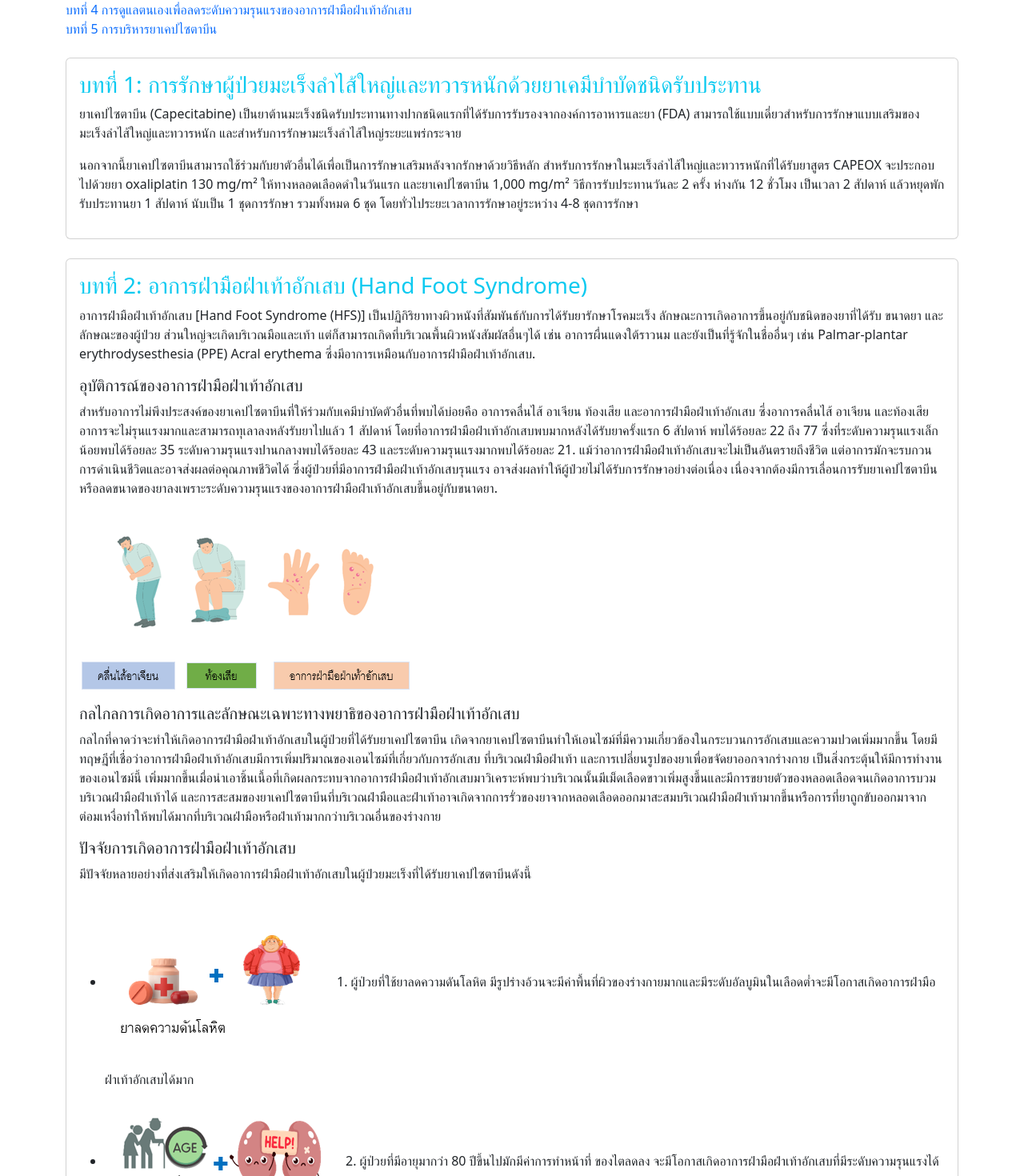
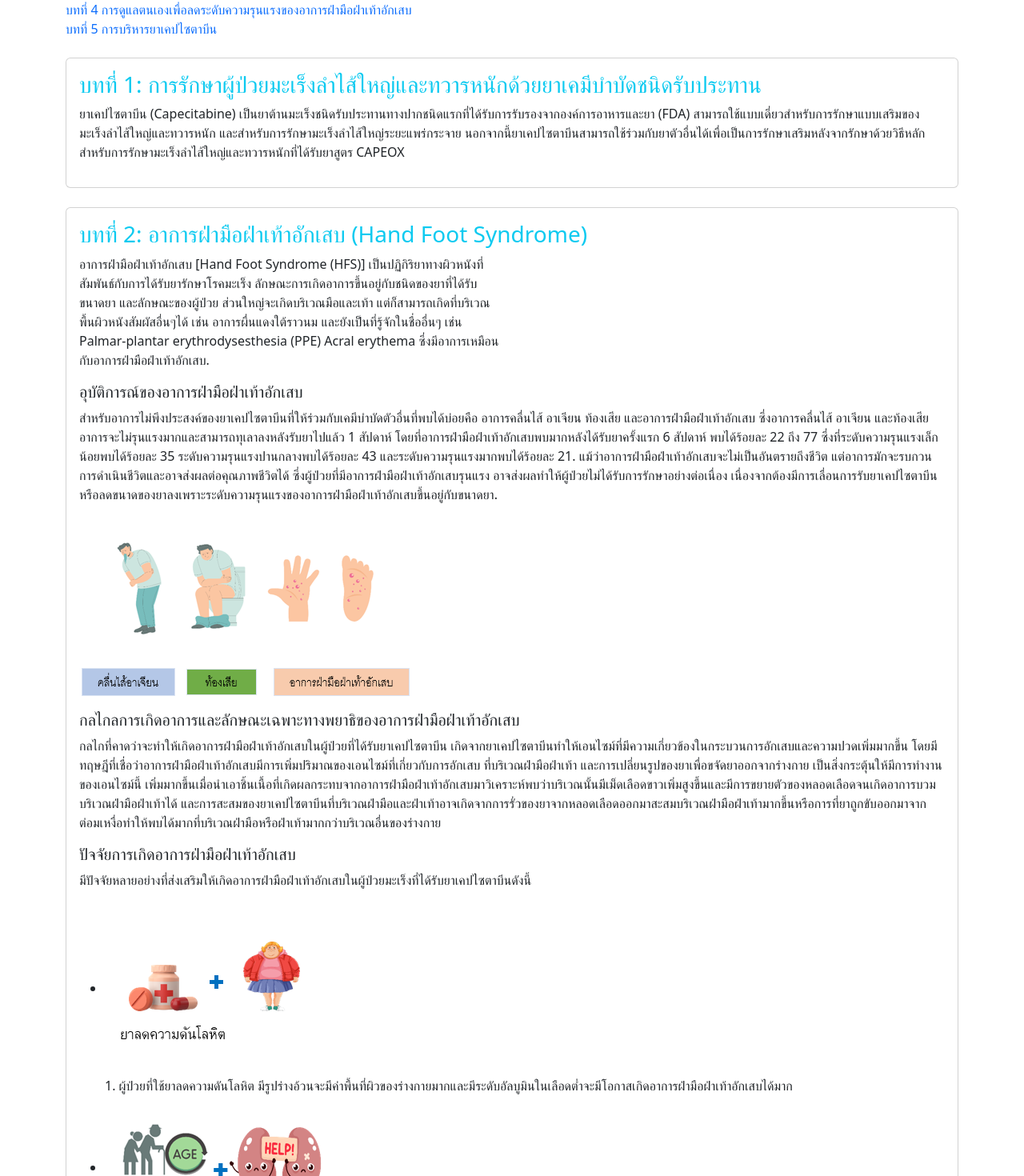
Before and after one commit to Pakawit/myweb, a React (Create React App) app in the folder frontend/: page /handbook in a window 1280 px wide. Shown: the part 590-2060 px from the top of the page at 80% size. Built offline with nearby package versions, Linux system fonts and the light colour scheme.

Commit message:
ี8/10/2024 updatehandbook

```diff
--- a/frontend/src/pages/Handbook.js
+++ b/frontend/src/pages/Handbook.js
@@ -11,7 +11,7 @@ const Handbook = () => {
       </h2>
       <img src="/img/ch1.png" alt="บทที่ 1" className="img-fluid my-3" />
 
-      <section className="mt-4 flex justify-content">
+      <section className="mt-4">
         <h3 className="text-info">เรียบเรียงโดย</h3>
         <p>พว. อพัชนิภา บุญหลี</p>
       </section>
@@ -54,22 +54,19 @@ const Handbook = () => {
             บทที่ 1:
             การรักษาผู้ป่วยมะเร็งลำไส้ใหญ่และทวารหนักด้วยยาเคมีบำบัดชนิดรับประทาน
           </h3>
+          <div className="row">
+            <div className="col-md-12 col-12">
               <p>
                 ยาเคปไซตาบีน (Capecitabine)
                 เป็นยาต้านมะเร็งชนิดรับประทานทางปากชนิดแรกที่ได้รับการรับรองจากองค์การอาหารและยา
                 (FDA)
                 สามารถใช้แบบเดี่ยวสำหรับการรักษาแบบเสริมของมะเร็งลำไส้ใหญ่และทวารหนัก
                 และสำหรับการรักษามะเร็งลำไส้ใหญ่ระยะแพร่กระจาย
+                นอกจากนี้ยาเคปไซตาบีนสามารถใช้ร่วมกับยาตัวอื่นได้เพื่อเป็นการรักษาเสริมหลังจากรักษาด้วยวิธีหลัก
+                สำหรับการรักษามะเร็งลำไส้ใหญ่และทวารหนักที่ได้รับยาสูตร CAPEOX
               </p>
-          <p>
-            นอกจากนี้ยาเคปไซตาบีนสามารถใช้ร่วมกับยาตัวอื่นได้เพื่อเป็นการรักษาเสริมหลังจากรักษาด้วยวิธีหลัก
-            สำหรับการรักษาในมะเร็งลำไส้ใหญ่และทวารหนักที่ได้รับยาสูตร CAPEOX
-            จะประกอบไปด้วยยา oxaliplatin 130 mg/m² ให้ทางหลอดเลือดดำในวันแรก
-            และยาเคปไซตาบีน 1,000 mg/m² วิธีการรับประทานวันละ 2 ครั้ง ห่างกัน 12
-            ชั่วโมง เป็นเวลา 2 สัปดาห์ แล้วหยุดพักรับประทานยา 1 สัปดาห์ นับเป็น
-            1 ชุดการรักษา รวมทั้งหมด 6 ชุด โดยทั่วไประยะเวลาการรักษาอยู่ระหว่าง
-            4-8 ชุดการรักษา
-          </p>
+            </div>
+          </div>
         </div>
       </section>
 
@@ -78,6 +75,8 @@ const Handbook = () => {
           <h3 className="text-info">
             บทที่ 2: อาการฝ่ามือฝ่าเท้าอักเสบ (Hand Foot Syndrome)
           </h3>
+          <div className="row">
+            <div className="col-md-6 col-12">
               <p>
                 อาการฝ่ามือฝ่าเท้าอักเสบ [Hand Foot Syndrome (HFS)]
                 เป็นปฏิกิริยาทางผิวหนังที่สัมพันธ์กับการได้รับยารักษาโรคมะเร็ง
@@ -88,6 +87,8 @@ const Handbook = () => {
                 Palmar-plantar erythrodysesthesia (PPE) Acral erythema
                 ซึ่งมีอาการเหมือนกับอาการฝ่ามือฝ่าเท้าอักเสบ.
               </p>
+            </div>
+          </div>
           <h5>อุบัติการณ์ของอาการฝ่ามือฝ่าเท้าอักเสบ</h5>
           <p>
             สำหรับอาการไม่พึงประสงค์ของยาเคปไซตาบีนที่ให้ร่วมกับเคมีบำบัดตัวอื่นที่พบได้บ่อยคือ
@@ -104,7 +105,14 @@ const Handbook = () => {
             อาจส่งผลทำให้ผู้ป่วยไม่ได้รับการรักษาอย่างต่อเนื่อง
             เนื่องจากต้องมีการเลื่อนการรับยาเคปไซตาบีนหรือลดขนาดของยาลงเพราะระดับความรุนแรงของอาการฝ่ามือฝ่าเท้าอักเสบขึ้นอยู่กับขนาดยา.
           </p>
-          <img src="../img/ch2.png" alt="บทที่ 2" className="img-fluid my-3" />
+          <div className="col-md-6 col-12">
+            <img
+              src="../img/ch2.png"
+              alt="บทที่ 2"
+              className="img-fluid my-3"
+            />
+          </div>
+
           <h5>
             กลไกลการเกิดอาการและลักษณะเฉพาะทางพยาธิของอาการฝ่ามือฝ่าเท้าอักเสบ
           </h5>
@@ -123,40 +131,48 @@ const Handbook = () => {
           </p>
           <ul>
             <li>
+              <div className="col-md-6 col-12">
                 <img
                   src="/img/ch2-1.png"
                   alt="บทที่ 2"
                   className="img-fluid my-3"
                 />
+              </div>
               1. ผู้ป่วยที่ใช้ยาลดความดันโลหิต
               มีรูปร่างอ้วนจะมีค่าพื้นที่ผิวของร่างกายมากและมีระดับอัลบูมินในเลือดต่ำจะมีโอกาสเกิดอาการฝ่ามือฝ่าเท้าอักเสบได้มาก
             </li>
             <li>
+              <div className="col-md-6 col-12">
                 <img
                   src="/img/ch2-2.png"
                   alt="บทที่ 2"
                   className="img-fluid my-3"
                 />
+              </div>
               2. ผู้ป่วยที่มีอายุมากว่า 80 ปีขึ้นไปมักมีค่าการทำหน้าที่
               ของไตลดลง
               จะมีโอกาสเกิดอาการฝ่ามือฝ่าเท้าอักเสบที่มีระดับความรุนแรงได้มากกว่าผู้ป่วยทั่วไป
             </li>
             <li>
+              <div className="col-md-6 col-12">
                 <img
                   src="/img/ch2-3.png"
                   alt="บทที่ 2"
                   className="img-fluid my-3"
                 />
+              </div>
               3. ผู้ป่วยที่มีประวัติเป็นโรคเบาหวาน ได้รับยาบีวาซิซูแมบ
               (Bevacizumab) ร่วมกับยาเคปไซตาบีน และมีประวัติเคยได้รับยา 5-FU
               จะมีโอกาสเกิดอาการฝ่ามือฝ่าเท้าอักเสบได้มาก
             </li>
             <li>
+              <div className="col-md-6 col-12">
                 <img
                   src="/img/ch2-4.png"
                   alt="บทที่ 2"
                   className="img-fluid my-3"
                 />
+              </div>
               4. ผู้ป่วยสูงอายุที่มีภาวะไตวายและมีภาวะซีด
               จะมีโอกาสเกิดอาการฝ่ามือฝ่าเท้าอักเสบรุนแรงมากกว่าผู้ป่วยทั่วไป
             </li>
@@ -186,7 +202,14 @@ const Handbook = () => {
             มีการเลื่อนการให้ยาเคปไซตาบีน เพราะความรุนแรงของฝ่ามือฝ่าเท้าอักเสบ
             ส่วนใหญ่ขึ้นอยู่กับปริมาณของยาที่ได้รับและปริมาณยาสะสมทั้งหมด
           </p>
-          <img src="/img/ch3-1.png" alt="บทที่ 3" className="img-fluid my-3" />
+          <div className="col-md-6 col-12">
+            <img
+              src="/img/ch3-1.png"
+              alt="บทที่ 3"
+              className="img-fluid my-3"
+            />
+          </div>
+
           <h4>การแบ่งความรุนแรงของอาการฝ่ามือฝ่าเท้าอักเสบ</h4>
           <p>
             การประเมินระดับความรุนแรงของอาการฝ่ามือฝ่าเท้าอักเสบ
@@ -196,31 +219,37 @@ const Handbook = () => {
           </p>
           <div>
             <li>
+              <div className="col-md-6 col-12">
                 <img
                   src="/img/hfs1.png"
                   alt="บทที่ 3"
                   className="img-fluid my-3"
                 />
+              </div>
               ระดับที่ 1 ความรุนแรงน้อย ผิวหนังมีการเปลี่ยนแปลงเล็กน้อย
               สีผิวตามฝ่ามือฝ่าเท้ามีสีคล้ำ ไม่มีอาการเจ็บปวด (มีรอยแดง บวม
               และมีการหนาตัวของผิวหนังชั้นนอก)
             </li>
             <li>
+              <div className="col-md-6 col-12">
                 <img
                   src="/img/hfs2.png"
                   alt="บทที่ 3"
                   className="img-fluid my-3"
                 />
+              </div>
               ระดับที่ 2 ความรุนแรงปานกลาง
               มีอาการปวดร่วมด้วยและกระทบกับกิจวัตรประจำวัน (มีความด้านของผิวหนัง
               พอง มีเลือดออก บวม มีตุ่มน้ำ)
             </li>
             <li>
+              <div className="col-md-6 col-12">
                 <img
                   src="/img/hfs3.png"
                   alt="บทที่ 3"
                   className="img-fluid my-3"
                 />
+              </div>
               ระดับที่ 3 ความรุนแรงมาก มีอาการปวดรุนแรงและกระทบต่อการดูแลตนเอง
               (มีความด้านของผิวหนัง พอง มีเลือดออก บวม มีตุ่มน้ำ
               หรือมีการหลุดลอกของผิวหนังเกิดเป็นแผลเปื่อย)
@@ -237,116 +266,140 @@ const Handbook = () => {
           </h3>
           <ul>
             <li>
+              <div className="col-md-6 col-12">
                 <img
                   src="/img/ch4-1.png"
                   alt="บทที่ 4"
                   className="img-fluid my-3"
                 />
+              </div>
               ขณะอาบน้ำโดยให้ทำความสะอาดมือ เท้า
               และบริเวณรอยพับของผิวหนังโดยเฉพาะ หลังจากนั้นซับผิวหนังเบาๆ
               ให้แห้ง ไม่ให้อับชื้น
             </li>
             <li>
+              <div className="col-md-6 col-12">
                 <img
                   src="/img/ch4-2.png"
                   alt="บทที่ 4"
                   className="img-fluid my-3"
                 />
+              </div>
               เพิ่มความชุ่มชื้นเพื่อป้องกันอาการแห้งแตกของผิวหนังด้วยการทาครีมหรือโลชั่น
               เช่นทายูเรียครีม 10% ที่บริเวณฝ่ามือฝ่าเท้าวันละ 3 ครั้ง
               การทาครีมนี้ สามารถทาได้ทันทีภายหลังเริ่มการรักษาด้วยยาเคปไซตาบีน
             </li>
             <li>
+              <div className="col-md-6 col-12">
                 <img
                   src="/img/ch4-3.png"
                   alt="บทที่ 4"
                   className="img-fluid my-3"
                 />
+              </div>
               ควรสวมรองเท้าแบบพอดี
               ไม่คับแน่นเกินไปเพื่อให้มีการระบายอากาศที่เพียงพอ
             </li>
             <li>
+              <div className="col-md-6 col-12">
                 <img
                   src="/img/ch4-4.png"
                   alt="บทที่ 4"
                   className="img-fluid my-3"
                 />
+              </div>
               หลีกเลี่ยงการสัมผัสกับสารเคมีโดยตรง ได้แก่
               น้ำยาซักผ้าหรือผลิตภัณฑ์ทำความสะอาดในครัวเรือน
               และน้ำยาล้างมือที่มีแอลกอฮอล์13
               และควรใส่ถุงมือเมื่อใช้น้ำยาซักผ้าหรือผลิตภัณฑ์ทำความสะอาดในครัวเรือน
             </li>
             <li>
+              <div className="col-md-6 col-12">
                 <img
                   src="/img/ch4-5.png"
                   alt="บทที่ 4"
                   className="img-fluid my-3"
                 />
+              </div>
               ไม่ควรดื่มนมวัวมากกว่า 2 แก้วต่อวัน หรือมากกว่า 95 มิลลิลิตรต่อวัน
               เพราะในนมวัวมีสารเพิ่มการอักเสบอาจทำให้มีอาการมากขึ้น15
               แนะนำให้ดื่มนมถั่วเหลืองทดแทน
             </li>
             <li>
+              <div className="col-md-6 col-12">
                 <img
                   src="/img/ch4-6.png"
                   alt="บทที่ 4"
                   className="img-fluid my-3"
                 />
+              </div>
               แนะนำให้ใช้ครีมกันแดดที่มีค่าป้องกันแสงแดดมากกว่าหรือเท่ากับ 15
               (SPF ≥15) ทาผิวทุกๆ 2 ชั่วโมง
               เมื่อต้องทำกิจกรรมกลางแจ้งหรือนอกอาคาร
             </li>
             <li>
+              <div className="col-md-6 col-12">
                 <img
                   src="/img/ch4-7.png"
                   alt="บทที่ 4"
                   className="img-fluid my-3"
                 />
+              </div>
               หลีกเลี่ยงการสัมผัสแสงแดดโดยตรง โดยการใช้ร่ม/หมวก/
               ถุงมือ/สวมเสื้อแขนยาว
             </li>
             <li>
+              <div className="col-md-6 col-12">
                 <img
                   src="/img/ch4-8.png"
                   alt="บทที่ 4"
                   className="img-fluid my-3"
                 />
+              </div>
               งดการเดินเท้าเปล่า ควรสวมรองเท้าที่พื้นอ่อนนุ่ม มีหัวปิด
               พร้อมทั้งสวมถุงเท้าเพื่อลดการเสียดสี
             </li>
             <li>
+              <div className="col-md-6 col-12">
                 <img
                   src="/img/ch4-9.png"
                   alt="บทที่ 4"
                   className="img-fluid my-3"
                 />
+              </div>
               หลีกเลี่ยงกิจกรรมที่เพิ่มแรงกดทับบนฝ่ามือฝ่าเท้า เช่น การวิ่ง
               การเต้นแอโรบิค แนะนำให้เดินในช่วงเวลาสั้น ๆ
               ไม่ควรเดินเป็นเวลานานโดยไม่หยุดพัก
             </li>
             <li>
+              <div className="col-md-6 col-12">
                 <img
                   src="/img/ch4-10.png"
                   alt="บทที่ 4"
                   className="img-fluid my-3"
                 />
+              </div>
               หลีกเลี่ยงกิจกรรมที่สร้างแรงกดดันบนนิ้วมือหรือฝ่ามือ เช่น การกดจุด
               การเขียนเป็นเวลานาน
             </li>
             <li>
+              <div className="col-md-6 col-12">
                 <img
                   src="/img/ch4-11.png"
                   alt="บทที่ 4"
                   className="img-fluid my-3"
                 />
+              </div>
               หลีกเลี่ยงแหล่งความร้อน เช่น การซาวน่า การอาบแดด การอาบน้ำร้อน
             </li>
             <li>
+              <div className="col-md-6 col-12">
                 <img
                   src="/img/ch4-12.png"
                   alt="บทที่ 4"
                   className="img-fluid my-3"
                 />
+              </div>
               หลีกเลี่ยงกิจกรรมที่ต้องจับแน่นเพราะเป็นการเพิ่มแรงกดทับบนฝ่ามือ
               เช่น การจับมีดหั่นอาหาร การขับรถป็นเวลานาน
               และหลีกเลี่ยงการใช้อุปกรณ์เครื่องมือช่าง เช่น ไขควง ค้อน
```
Lines whose indentation alone changed are shown as unchanged.
